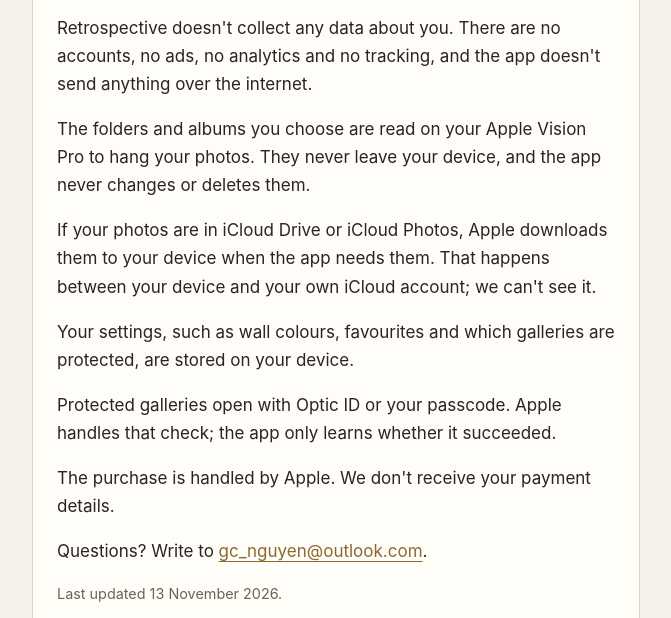
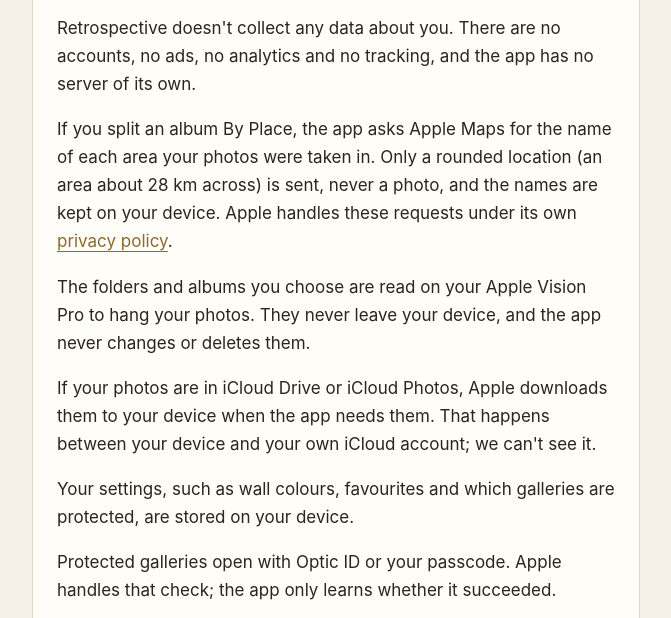
Before and after one commit to gcnguyen99/retrospective-support, a plain HTML site: page privacy/index.html in a window 1280 px wide. Shown: the part 174-792 px from the top of the page, without its empty margins (304-975 px from the left). Drawn offline with Linux system fonts and the light colour scheme.

Commit message:
Privacy: say that By Place asks Apple Maps for place names
Co-Authored-By: Claude Opus 5.5 <noreply@anthropic.com>
Claude-Session: https://claude.ai/code/session_01FMAF88WAzJJTjFp4Z9t2ts

```diff
--- a/privacy/index.html
+++ b/privacy/index.html
@@ -12,7 +12,8 @@
 <nav><a href="../">Retrospective</a><a href="../support/">Support</a></nav>
 <div class="card">
 <h1>Privacy Policy</h1>
-<p>Retrospective doesn't collect any data about you. There are no accounts, no ads, no analytics and no tracking, and the app doesn't send anything over the internet.</p>
+<p>Retrospective doesn't collect any data about you. There are no accounts, no ads, no analytics and no tracking, and the app has no server of its own.</p>
+<p>If you split an album By Place, the app asks Apple Maps for the name of each area your photos were taken in. Only a rounded location (an area about 28 km across) is sent, never a photo, and the names are kept on your device. Apple handles these requests under its own <a href="https://www.apple.com/legal/privacy/">privacy policy</a>.</p>
 <p>The folders and albums you choose are read on your Apple Vision Pro to hang your photos. They never leave your device, and the app never changes or deletes them.</p>
 <p>If your photos are in iCloud Drive or iCloud Photos, Apple downloads them to your device when the app needs them. That happens between your device and your own iCloud account; we can't see it.</p>
 <p>Your settings, such as wall colours, favourites and which galleries are protected, are stored on your device.</p>
```
